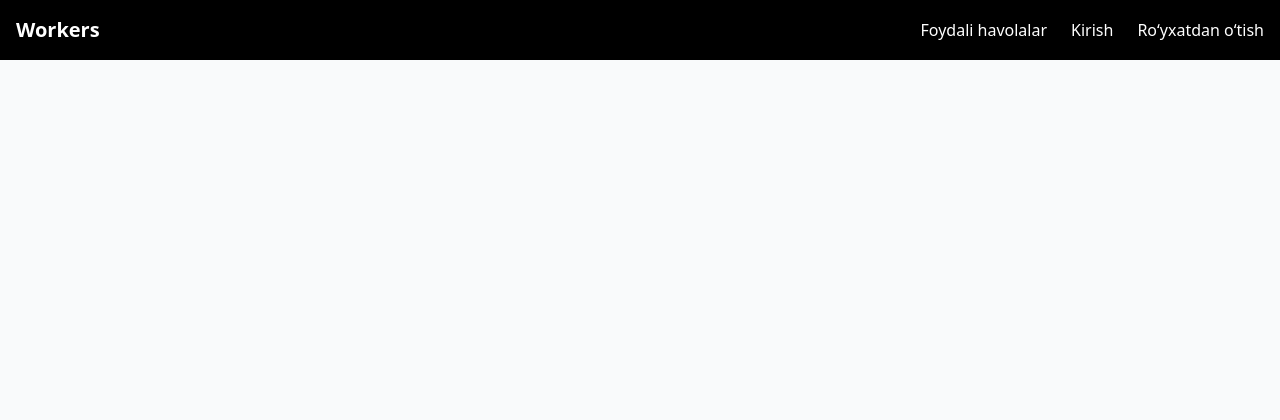
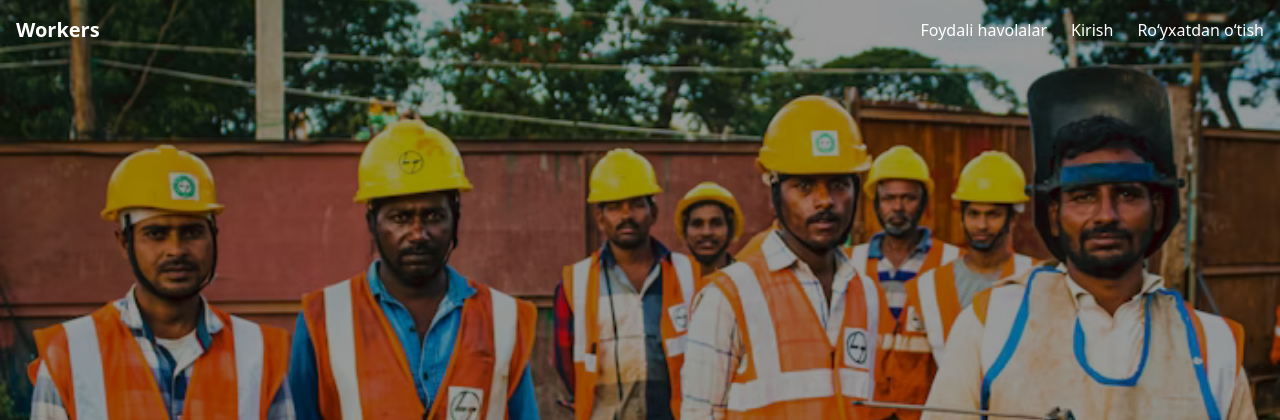
Before and after one commit to ASILBEKasilbek/ISHTOP, a Django app: page / in a window 1280 px wide. Shown: the top 420 px of the page. Run offline with Django 5.2, Linux system fonts and the light colour scheme; some libraries are stand-ins or nearby versions.

Commit message:
requiremnt

```diff
--- a/templates/base.html
+++ b/templates/base.html
@@ -10,9 +10,28 @@
     <title>Ishtop - {% block title %}{% endblock %}</title>
     <link rel="stylesheet" href="{% static 'css/styles.css' %}">
     <script src="https://cdn.tailwindcss.com"></script>
+    <style>
+        body {
+            margin: 0;
+            position: relative;
+            z-index: 0;
+        }
+
+        body::before {
+            content: "";
+            position: fixed;
+            inset: 0;
+            background-image: url('/static/images/image.png');
+            background-size: cover;
+            background-repeat: no-repeat;
+            background-position: center;
+            filter: brightness(0.6) ;
+            z-index: -1;
+        }
+    </style>
 </head>
 <body class="bg-gray-50">
-    <nav class="navbar bg-black text-white p-4 sticky top-0 z-50">
+    <nav class="navbar  text-white p-4 sticky top-0 z-50">
         <div class="container mx-auto flex justify-between items-center">
             <div class="text-xl font-bold">Workers</div>
             <div class="md:hidden">
```
